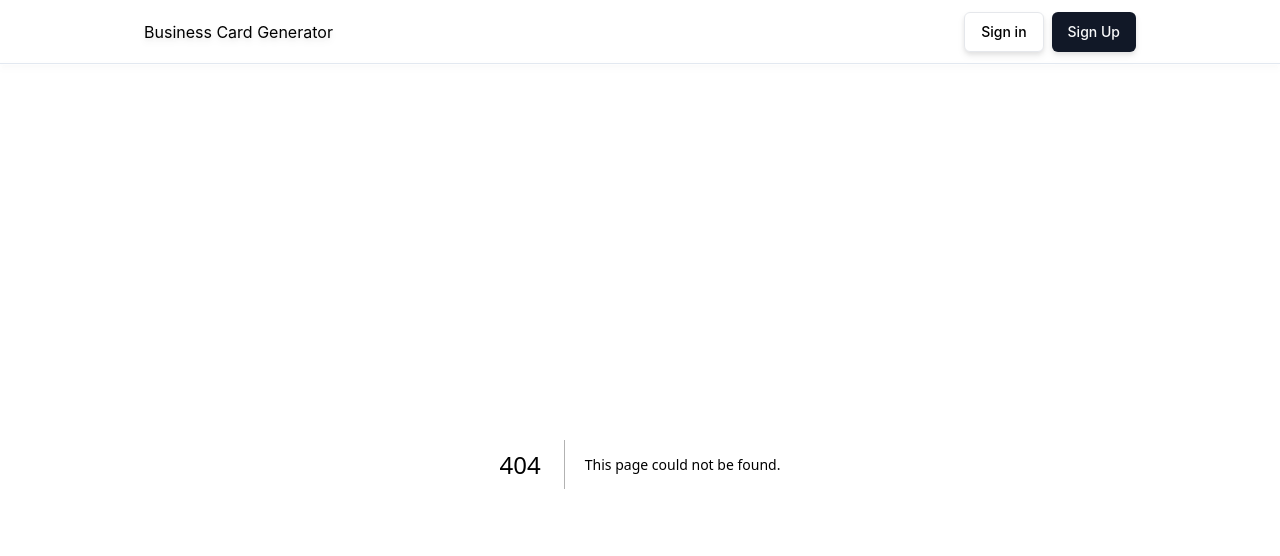
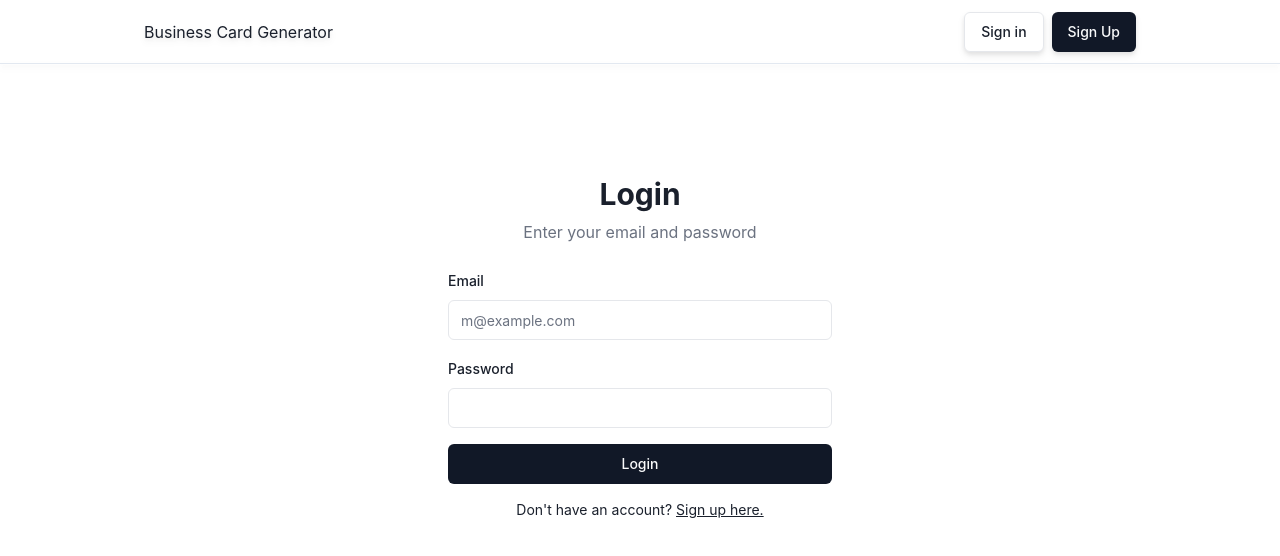
Before and after one commit to abdKelanii/business-card-generator, a Next.js app: page /login in a window 1280 px wide. Before the commit this address had no page. Shown: the top 556 px of the page. Built offline with nearby package versions, Linux system fonts and the light colour scheme.

Commit message:
Login 100%

```diff
--- a/components/layout/header.tsx
+++ b/components/layout/header.tsx
@@ -12,10 +12,10 @@ const Header = () => {
         Business Card Generator
       </Link>
       <div className="ml-auto flex gap-2">
-        <Link href={"./signup"}>
+        <Link href={"./login"}>
           <Button variant="outline">Sign in</Button>
         </Link>
-        <Link href={"./login"}>
+        <Link href={"./signup"}>
           <Button>Sign Up</Button>
         </Link>
       </div>
--- /dev/null
+++ b/pages/dashboard/[userId].tsx
@@ -0,0 +1,14 @@
+import Head from "next/head";
+import React from "react";
+
+const UserDashboard = () => {
+  return (
+    <>
+      <Head>
+        <title>Dashboard</title>
+      </Head>
+    </>
+  );
+};
+
+export default UserDashboard;
--- /dev/null
+++ b/pages/login/index.tsx
@@ -0,0 +1,88 @@
+import React, { useState } from "react";
+import { Label } from "@/components/ui/label";
+import { Input } from "@/components/ui/input";
+import { Button } from "@/components/ui/button";
+import { toast } from "sonner";
+import Head from "next/head";
+import Link from "next/link";
+import { useRouter } from "next/router";
+import { auth } from "../../lib/firebase";
+import { signInWithEmailAndPassword } from "firebase/auth";
+
+const Login = () => {
+  const router = useRouter();
+
+  const [email, setEmail] = useState("");
+  const [password, setPassword] = useState("");
+  const [error, setError] = useState(null);
+
+  const handleLogin = async () => {
+    try {
+      const userCredential = await signInWithEmailAndPassword(
+        auth,
+        email,
+        password
+      );
+      toast.success("Logged in successfully!");
+      router.push(`/dashboard/${userCredential.user.uid}`);
+    } catch (error: any) {
+      setError(error.message);
+    }
+  };
+
+  return (
+    <>
+      <Head>
+        <title>Login to your account</title>
+      </Head>
+      <div className="mx-auto max-w-sm space-y-6 h-screen mt-28">
+        <div className="space-y-2 text-center">
+          <h1 className="text-3xl font-bold">Login</h1>
+          <p className="text-gray-500 dark:text-gray-400">
+            Enter your email and password
+          </p>
+        </div>
+        <div className="space-y-4">
+          <div className="space-y-2">
+            <Label htmlFor="email">Email</Label>
+            <Input
+              id="email"
+              placeholder="m@example.com"
+              required
+              type="email"
+              value={email}
+              onChange={(e) => setEmail(e.target.value)}
+            />
+          </div>
+          <div className="space-y-2">
+            <Label htmlFor="password">Password</Label>
+            <Input
+              id="password"
+              required
+              type="password"
+              value={password}
+              onChange={(e) => setPassword(e.target.value)}
+            />
+          </div>
+
+          <Button className="w-full" onClick={handleLogin}>
+            Login
+          </Button>
+
+          {error && (
+            <div className="mt-2 text-red-500 text-sm text-center">{error}</div>
+          )}
+
+          <div className="mt-4 text-center text-sm">
+            Don't have an account?{" "}
+            <Link className="underline" href="/signup">
+              Sign up here.
+            </Link>
+          </div>
+        </div>
+      </div>
+    </>
+  );
+};
+
+export default Login;
--- a/pages/signup/index.tsx
+++ b/pages/signup/index.tsx
@@ -7,8 +7,11 @@ import { useState } from "react";
 import { auth } from "../../lib/firebase";
 import { createUserWithEmailAndPassword } from "firebase/auth";
 import Link from "next/link";
+import { useRouter } from "next/router";
 
 const Signup = () => {
+  const router = useRouter();
+
   const initialUserData = {
     name: "",
     email: "",
@@ -36,10 +39,14 @@ const Signup = () => {
       toast.error("Passwords do not match");
     } else {
       try {
-        const { email, password } = userData;
-        await createUserWithEmailAndPassword(auth, email, password);
+        const { user } = await createUserWithEmailAndPassword(
+          auth,
+          userData.email,
+          userData.password
+        );
         toast.success("User created successfully!");
         setUserData(initialUserData);
+        router.push(`/dashboard/${user.uid}`);
       } catch (error: any) {
         console.error("Error signing up:", error.message);
         toast.error(error.message);
@@ -104,7 +111,7 @@ const Signup = () => {
 
           <div className="mt-4 text-center text-sm">
             Already have an account?{" "}
-            <Link className="underline" href="#">
+            <Link className="underline" href="/login">
               Login
             </Link>
           </div>
```
